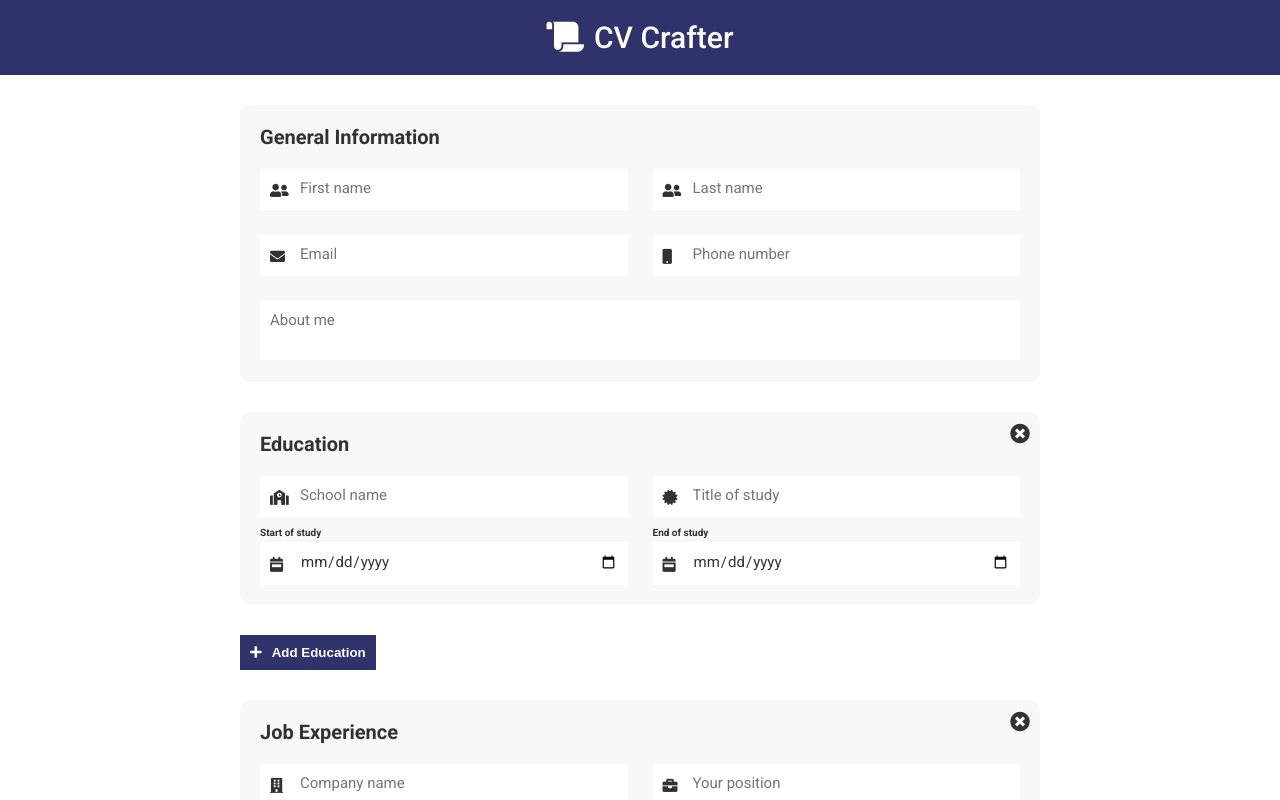
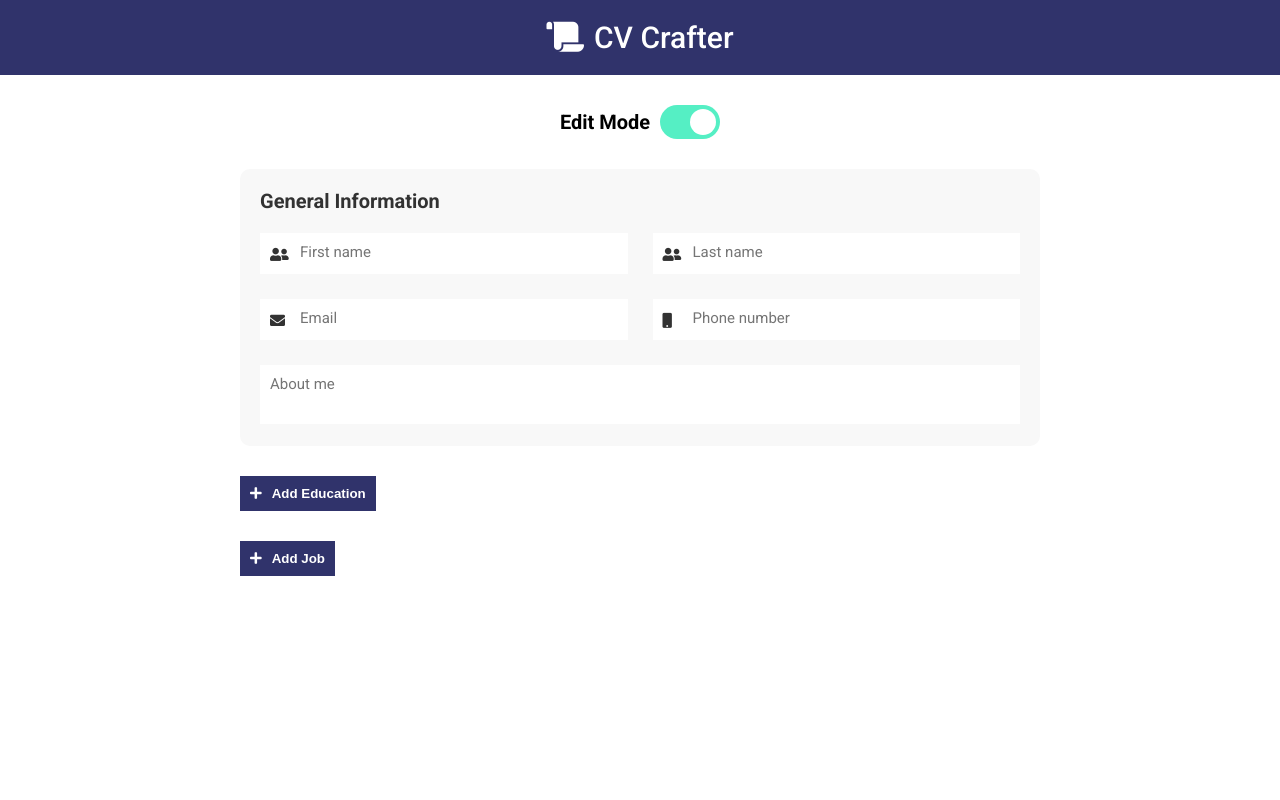
Before and after one commit to ABojo/CVApplication, a React (Create React App) app: page / in a window 1280 px wide. Shown: the top 800 px of the page. Built offline with nearby package versions, Linux system fonts and the light colour scheme; the HTML template or start-up script is replaced by a standard one.

Commit message:
Created a switch component to control whether youre in edit mode or preview mode

```diff
--- a/src/App.js
+++ b/src/App.js
@@ -2,6 +2,7 @@ import { Component } from 'react';
 import Navbar from './components/Navbar';
 import styles from './styles/baseStyles.css';
 import Form from './components/Form';
+import Switch from './components/Switch';
 import createNewSection from './createNewSection';
 
 class App extends Component {
@@ -11,8 +12,8 @@ class App extends Component {
     this.state = {
       inEditMode: true,
       generalSection: createNewSection('general'),
-      eduSections: [createNewSection('edu')],
-      jobSections: [createNewSection('job')],
+      eduSections: [],
+      jobSections: [],
     };
   }
 
@@ -77,6 +78,10 @@ class App extends Component {
     return (
       <div className="app">
         <Navbar faIcon="fas fa-scroll" title="CV Crafter" />
+        <Switch
+          onModeChange={this.handleModeChange}
+          checked={this.state.inEditMode}
+        />
         {this.state.inEditMode ? form : ''}
       </div>
     );
--- /dev/null
+++ b/src/components/Switch.js
@@ -0,0 +1,24 @@
+import { Component } from 'react';
+import styles from '../styles/switchStyles.css';
+
+class Switch extends Component {
+  constructor(props) {
+    super(props);
+    this.props = props;
+  }
+
+  render() {
+    const { checked, onModeChange } = this.props;
+    return (
+      <div class="switch-box">
+        <h1 className="switch-heading">Edit Mode</h1>
+        <label className="switch">
+          <input type="checkbox" checked={checked} onClick={onModeChange} />
+          <span className="slider round"></span>
+        </label>
+      </div>
+    );
+  }
+}
+
+export default Switch;
--- /dev/null
+++ b/src/styles/switchStyles.css
@@ -0,0 +1,75 @@
+/* The switch - the box around the slider */
+.switch-box {
+  display: flex;
+  flex-direction: row;
+  align-items: center;
+  justify-content: center;
+  margin-bottom: 3rem;
+}
+
+.switch-heading {
+  margin-right: 1rem;
+  font-weight: 600;
+}
+
+.switch {
+  position: relative;
+  display: inline-block;
+  width: 60px;
+  height: 34px;
+}
+
+/* Hide default HTML checkbox */
+.switch input {
+  opacity: 0;
+  width: 0;
+  height: 0;
+}
+
+/* The slider */
+.slider {
+  position: absolute;
+  cursor: pointer;
+  top: 0;
+  left: 0;
+  right: 0;
+  bottom: 0;
+  background-color: #ccc;
+  -webkit-transition: 0.4s;
+  transition: 0.4s;
+}
+
+.slider:before {
+  position: absolute;
+  content: '';
+  height: 26px;
+  width: 26px;
+  left: 4px;
+  bottom: 4px;
+  background-color: white;
+  -webkit-transition: 0.4s;
+  transition: 0.4s;
+}
+
+input:checked + .slider {
+  background-color: #55efc4;
+}
+
+input:focus + .slider {
+  box-shadow: 0 0 1px #55efc4;
+}
+
+input:checked + .slider:before {
+  -webkit-transform: translateX(26px);
+  -ms-transform: translateX(26px);
+  transform: translateX(26px);
+}
+
+/* Rounded sliders */
+.slider.round {
+  border-radius: 34px;
+}
+
+.slider.round:before {
+  border-radius: 50%;
+}
```
